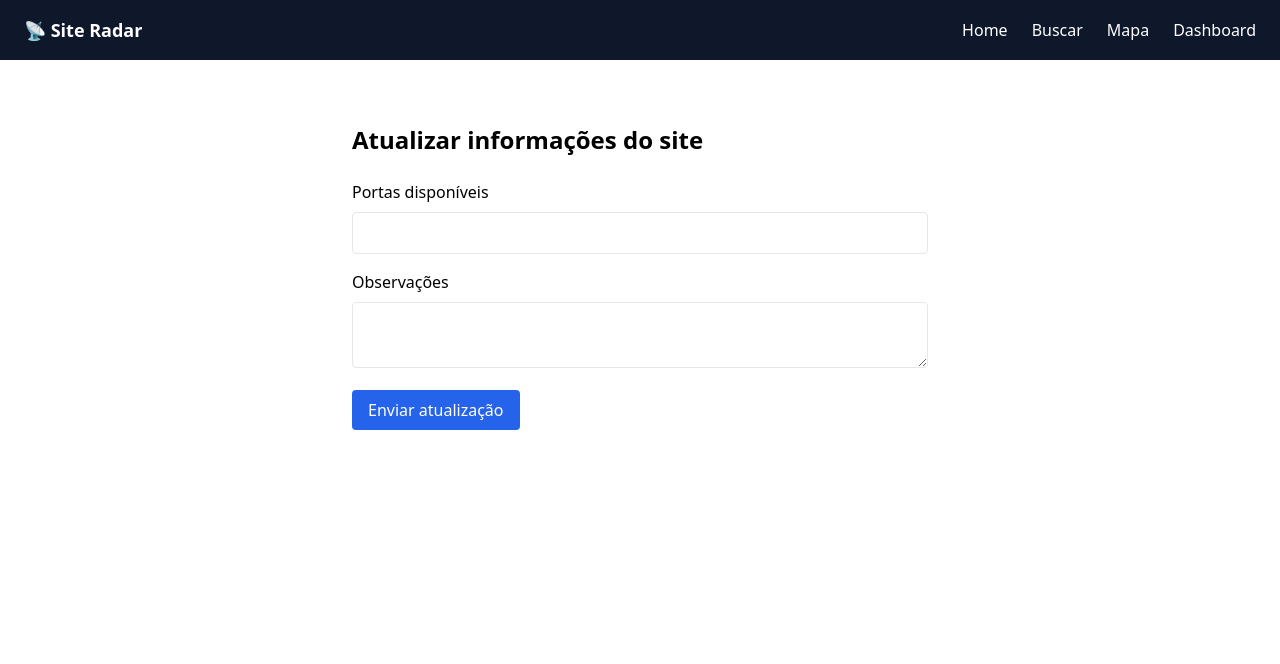
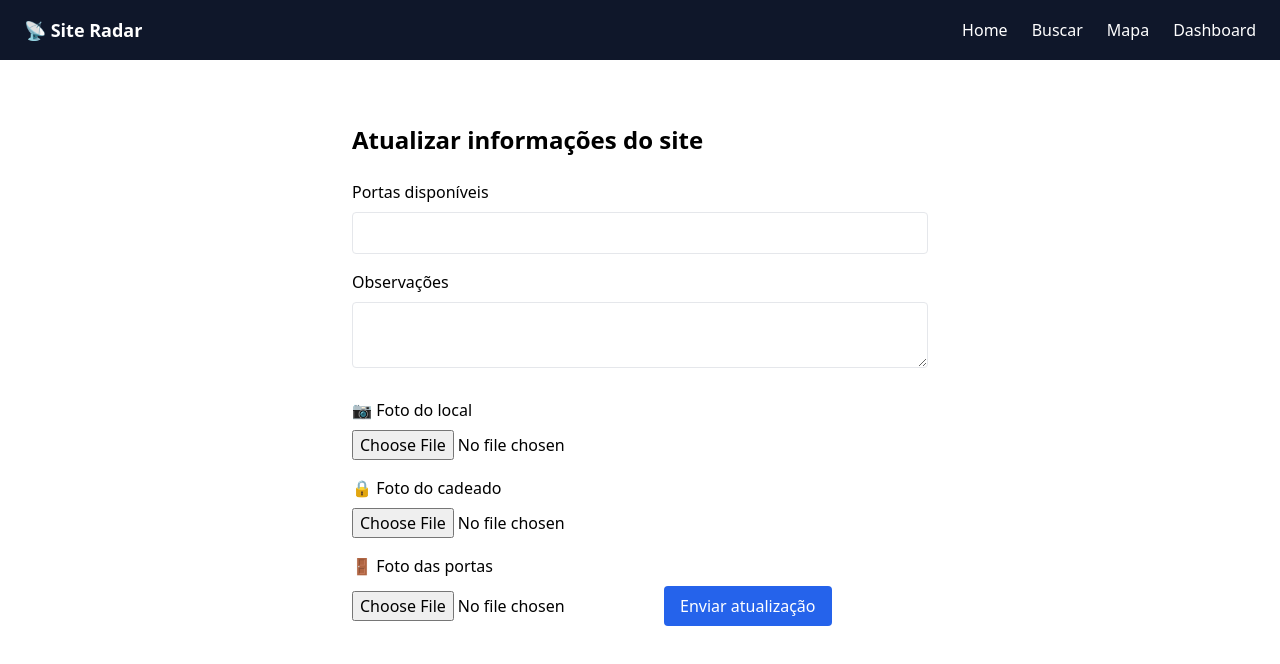
Before and after one commit to ph-robles/site-radar, a Next.js app: page /atualizar/1 in a window 1280 px wide. Shown: the top 664 px of the page. Built offline with nearby package versions, Linux system fonts and the light colour scheme; no server answers.

Commit message:
update fotos

```diff
--- a/app/api/site-update/route.ts
+++ b/app/api/site-update/route.ts
@@ -10,14 +10,24 @@ export async function POST(req: Request) {
 
   const body = await req.json();
 
-  const { site_id, portas_disponiveis, observacao } = body;
+  const {
+    site_id,
+    portas_disponiveis,
+    observacao,
+    foto_local,
+    foto_cadeado,
+    foto_portas
+  } = body;
 
   const { error } = await supabase
     .from("site_updates")
     .insert({
       site_id,
       portas_disponiveis,
-      observacao
+      observacao,
+      foto_local,
+      foto_cadeado,
+      foto_portas
     });
 
   if (error) {
--- a/app/atualizar/[id]/page.tsx
+++ b/app/atualizar/[id]/page.tsx
@@ -2,6 +2,12 @@
 
 import { useState } from "react";
 import { useParams } from "next/navigation";
+import { createClient } from "@supabase/supabase-js";
+
+const supabase = createClient(
+  process.env.NEXT_PUBLIC_SUPABASE_URL!,
+  process.env.NEXT_PUBLIC_SUPABASE_ANON_KEY!
+);
 
 export default function AtualizarSitePage() {
 
@@ -11,19 +17,63 @@ export default function AtualizarSitePage() {
   const [portas, setPortas] = useState("");
   const [obs, setObs] = useState("");
 
+  const [fotoLocal, setFotoLocal] = useState<File | null>(null);
+  const [fotoCadeado, setFotoCadeado] = useState<File | null>(null);
+  const [fotoPortas, setFotoPortas] = useState<File | null>(null);
+
+  async function uploadFoto(file: File, pasta: string) {
+
+    const nome = `${Date.now()}-${file.name}`;
+
+    const { data, error } = await supabase.storage
+      .from("site-fotos")
+      .upload(`${pasta}/${nome}`, file);
+
+    if (error) {
+      console.error(error);
+      return null;
+    }
+
+    const { data: urlData } = supabase
+      .storage
+      .from("site-fotos")
+      .getPublicUrl(`${pasta}/${nome}`);
+
+    return urlData.publicUrl;
+  }
+
   async function enviar() {
+
+    let urlLocal = null;
+    let urlCadeado = null;
+    let urlPortas = null;
+
+    if (fotoLocal) {
+      urlLocal = await uploadFoto(fotoLocal, `site-${siteId}`);
+    }
+
+    if (fotoCadeado) {
+      urlCadeado = await uploadFoto(fotoCadeado, `site-${siteId}`);
+    }
+
+    if (fotoPortas) {
+      urlPortas = await uploadFoto(fotoPortas, `site-${siteId}`);
+    }
 
     const res = await fetch("/api/site-update", {
       method: "POST",
       body: JSON.stringify({
         site_id: siteId,
         portas_disponiveis: portas,
-        observacao: obs
+        observacao: obs,
+        foto_local: urlLocal,
+        foto_cadeado: urlCadeado,
+        foto_portas: urlPortas
       })
     });
 
     if (res.ok) {
-      alert("Atualização enviada!");
+      alert("Atualização enviada com sucesso!");
     } else {
       alert("Erro ao salvar");
     }
@@ -55,7 +105,37 @@ export default function AtualizarSitePage() {
       <textarea
         value={obs}
         onChange={(e)=>setObs(e.target.value)}
-        className="border rounded px-3 py-2 w-full mb-4"
+        className="border rounded px-3 py-2 w-full mb-6"
+      />
+
+      <label className="block mb-2">
+        📷 Foto do local
+      </label>
+
+      <input
+        type="file"
+        onChange={(e)=>setFotoLocal(e.target.files?.[0] || null)}
+        className="mb-4"
+      />
+
+      <label className="block mb-2">
+        🔒 Foto do cadeado
+      </label>
+
+      <input
+        type="file"
+        onChange={(e)=>setFotoCadeado(e.target.files?.[0] || null)}
+        className="mb-4"
+      />
+
+      <label className="block mb-2">
+        🚪 Foto das portas
+      </label>
+
+      <input
+        type="file"
+        onChange={(e)=>setFotoPortas(e.target.files?.[0] || null)}
+        className="mb-6"
       />
 
       <button
```
